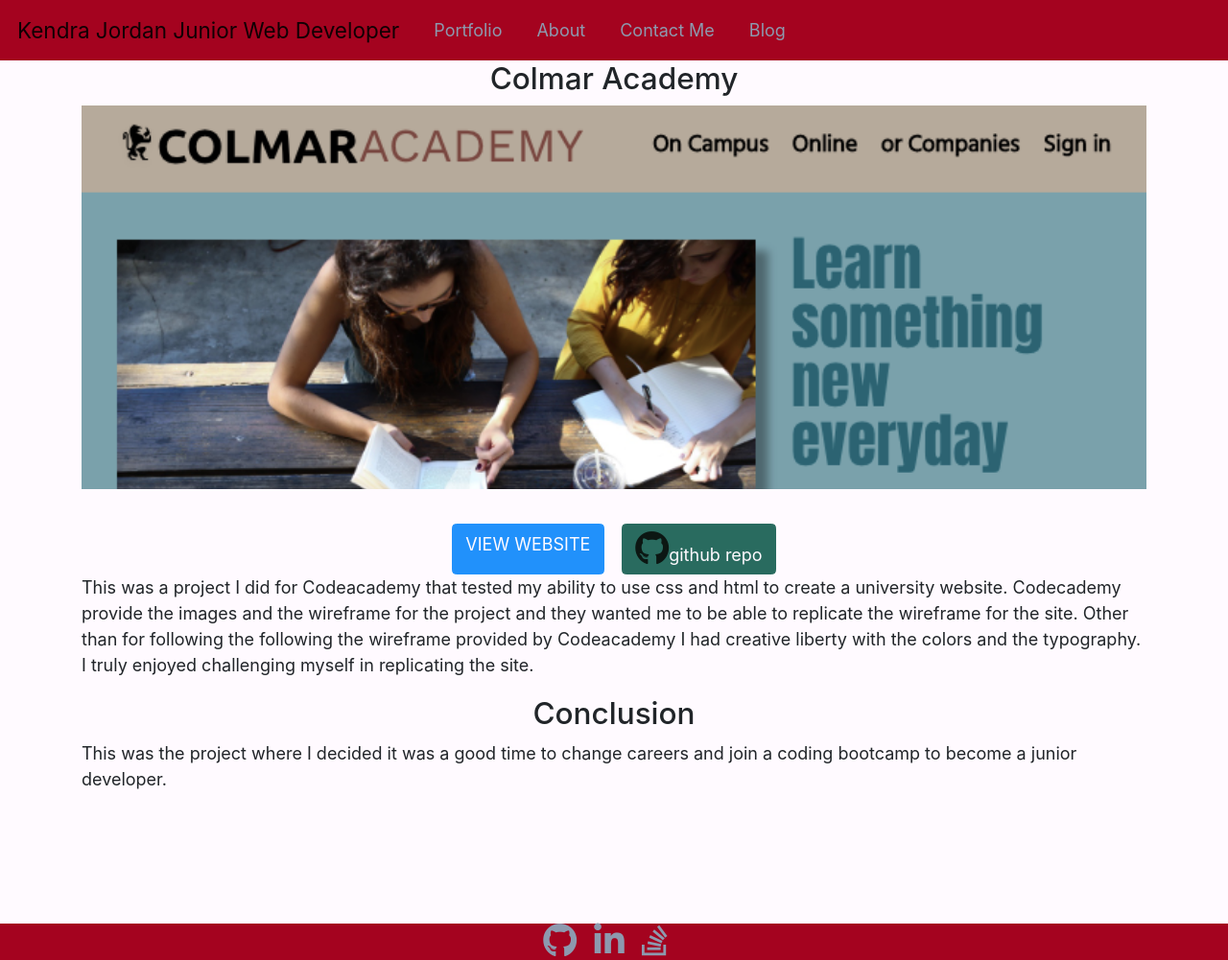
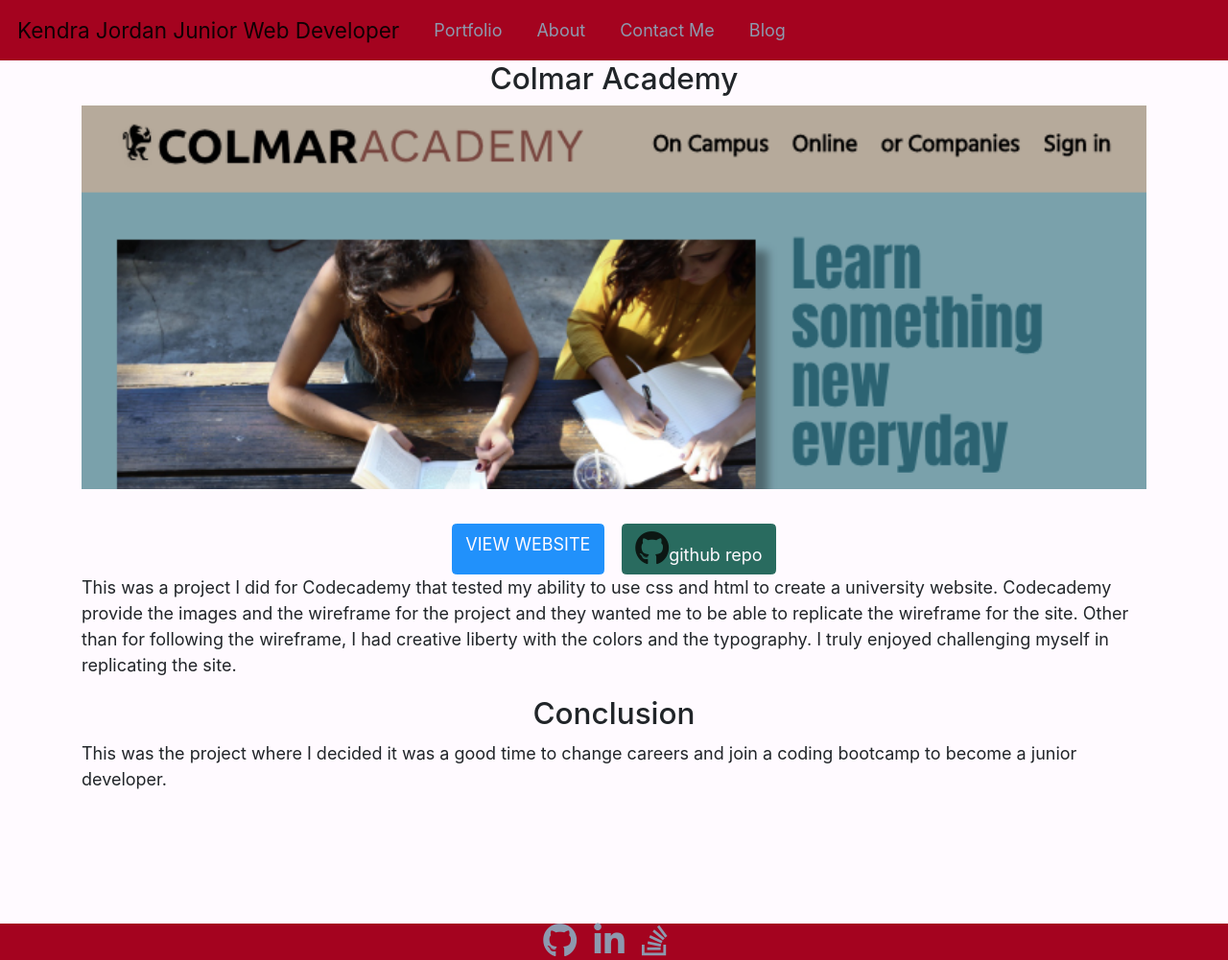
Before and after one commit to kendrajordan/kendrajordan.github.io, a Jekyll site: the page built from portfolio/colmar.html, in a window 1280 px wide. Shown: the whole page at 96% size. Built offline with Jekyll 4.4.1, drawn with Linux system fonts in a browser that asks for light colours; nearby versions of some CDN libraries.

Commit message:
updated the grammer for colmar

```diff
--- a/portfolio/colmar.html
+++ b/portfolio/colmar.html
@@ -12,9 +12,9 @@
     <a href="https://kendrajordan.github.io/Colmar_Academy/"target="_blank" class='btn btn-info mr-3'>VIEW WEBSITE</a>
     <a class='btn btn-success'href='https://github.com/kendrajordan/Colmar_Academy'target="_blank"><i class="fab fa-github fa-2x text-dark"></i>github repo</a>
   </div>
-  <p>This was a project I did for Codeacademy that tested my ability to use css and html to create a university website. Codecademy provide the images and the
-    wireframe for the project and they wanted me to be able to replicate the wireframe for the site. Other than for following the following the wireframe provided by Codeacademy
-  I had creative liberty with the colors and the typography. I truly enjoyed challenging myself in replicating the site.</p>
+  <p>This was a project I did for Codecademy that tested my ability to use css and html to create a university website. Codecademy provide the images and the
+    wireframe for the project and they wanted me to be able to replicate the wireframe for the site. Other than for following the wireframe, I had creative liberty
+    with the colors and the typography. I truly enjoyed challenging myself in replicating the site.</p>
   <h3>Conclusion</h3>
   <p>This was the project where I decided it was a good time to change careers and join a coding bootcamp to become a junior developer.</p>
   </main>
```
